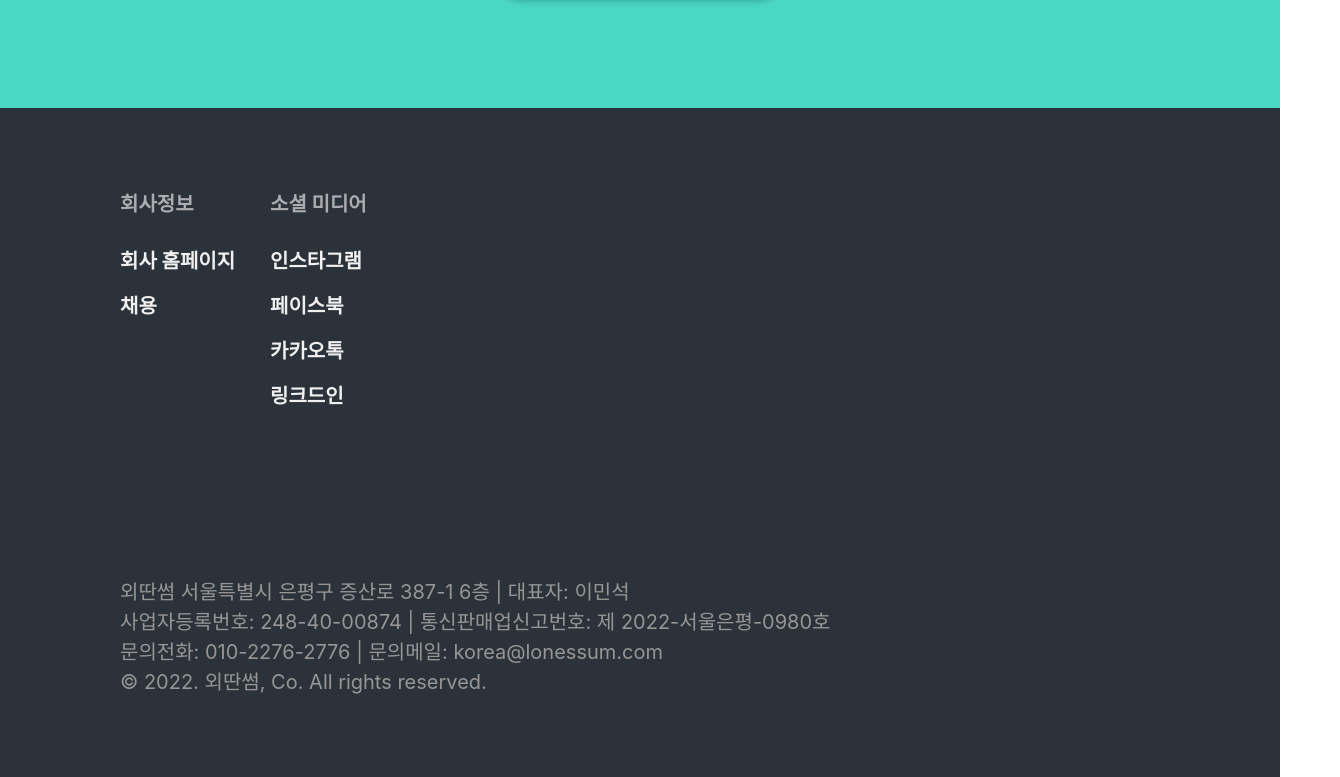
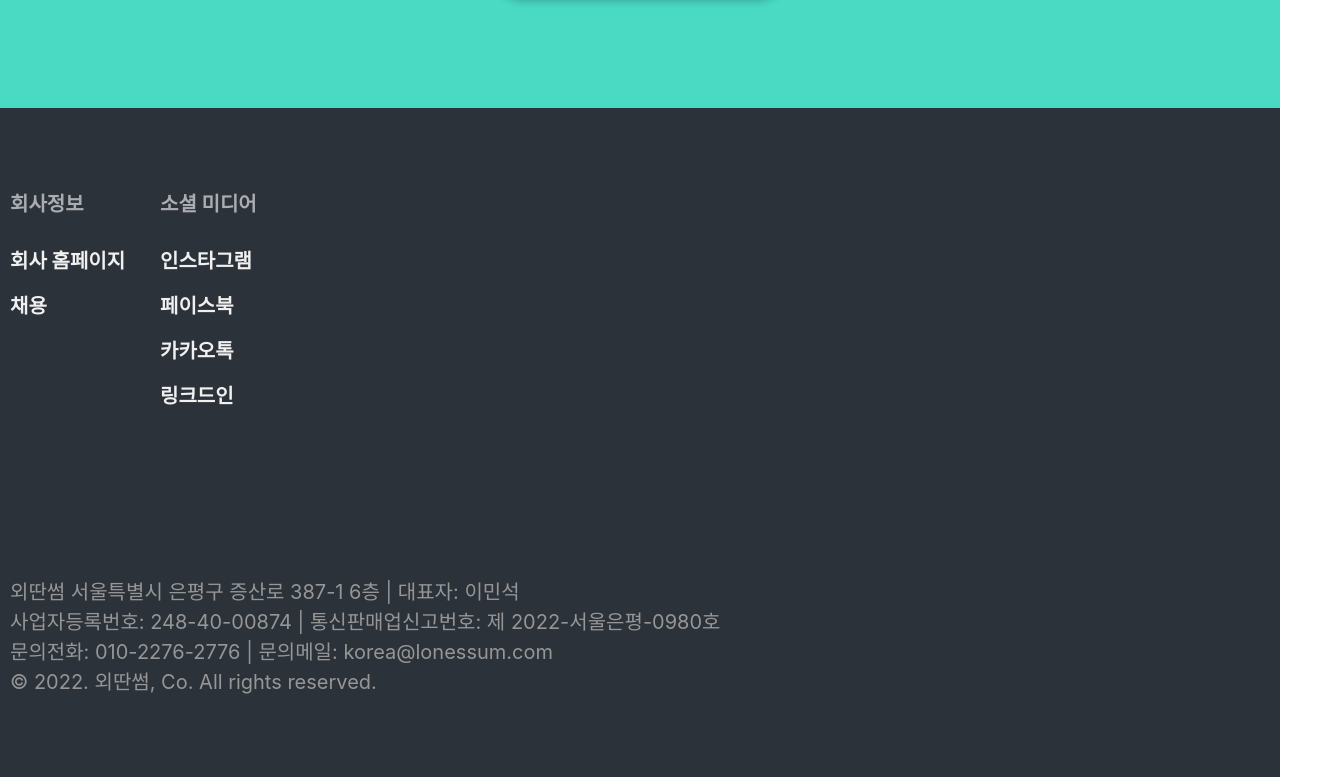
Before and after one commit to leejiho9898/lonessum-Landing, a Next.js app: page / in a window 1280 px wide. Shown: the part 5512-6289 px from the top of the page, 1340 px wide, since content can reach past the window. Built offline with nearby package versions, Linux system fonts and the light colour scheme; a web font is replaced by a local one.

Commit message:
chore: width값 삭제하여 크기 버그 수정

```diff
--- a/components/Finish.tsx
+++ b/components/Finish.tsx
@@ -24,7 +24,6 @@ const FinishLayout = styled.div`
   background-color: #4adac4;
   padding: 100px 0;
   color: #ffff;
-  width: 100%;
 `;
 const FinishContent = styled.div`
   font-size: 28px;
--- a/components/Footer.tsx
+++ b/components/Footer.tsx
@@ -46,7 +46,6 @@ function Footer() {
 const FooterLayout = styled.footer`
   background-color: #2c323a;
   color: #f0f0f0;
-  width: 100%;
   ${media.medium} {
     padding: 0 16px;
   }
@@ -54,8 +53,7 @@ const FooterLayout = styled.footer`
 const FooterContents = styled.div`
   margin: 0 auto;
   padding: 80px 10px;
-  max-width: 1040px;
-  width: 100%;
+
   display: flex;
 `;
 const InfoBox = styled.div`
--- a/components/Header.tsx
+++ b/components/Header.tsx
@@ -40,7 +40,6 @@ function Header() {
 const HeaderLayout = styled.header`
   background-color: #4adac4;
   padding: 30px 30px 0 30px;
-  width: 100%;
   color: #ffff;
   ${media.medium} {
     padding: 0 16px;
--- a/components/Main.tsx
+++ b/components/Main.tsx
@@ -123,7 +123,6 @@ function Main() {
 const MainLayout = styled.main`
   margin: 0 auto;
   max-width: 1000px;
-  width: 100%;
   font-size: 24px;
   padding: 0 40px;
   ${media.medium} {
```
